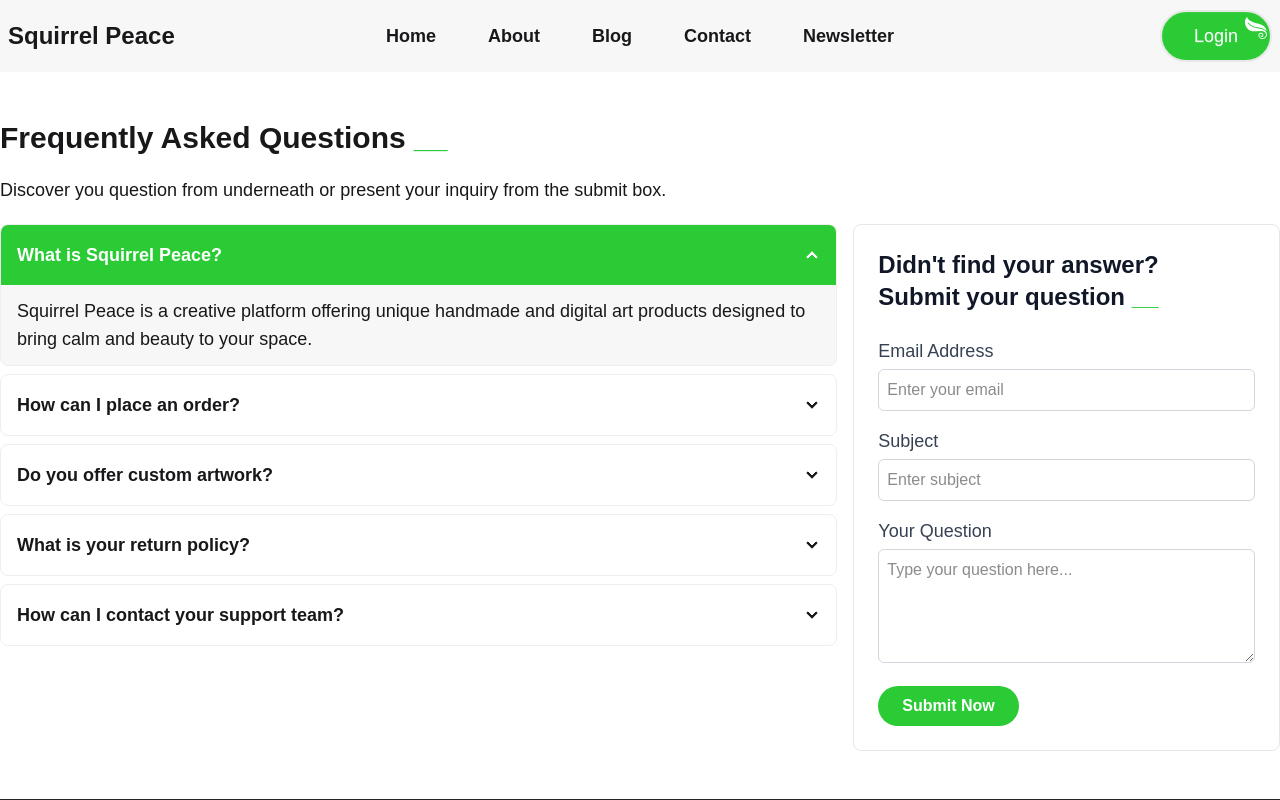
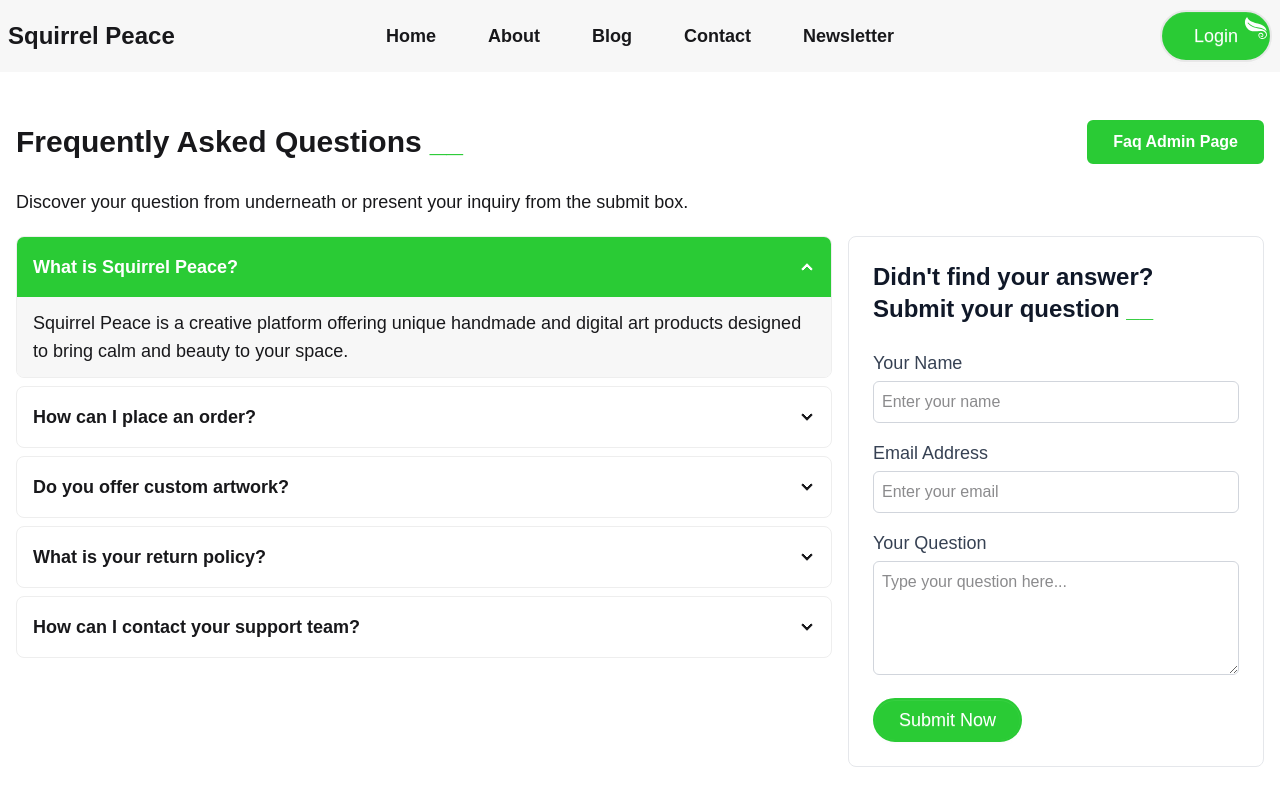
Before and after one commit to alshahrear/squirrel-peace-client, a React (Vite) app: page /faq in a window 1280 px wide. Shown: the top 800 px of the page. Built offline with nearby package versions, Linux system fonts and the light colour scheme; no server answers.

Commit message:
faq admin page done

```diff
--- a/src/Components/Layout/Footer/Footer.jsx
+++ b/src/Components/Layout/Footer/Footer.jsx
@@ -39,13 +39,16 @@ const Footer = () => {
                         <NavLink>-  <span className="inline-block transition-all duration-300 hover:-translate-x-1 hover:text-[#2acb35]"> Blog </span></NavLink>
                     </p>
                     <p className="text-[16px]">
-                        <NavLink>-  <span className="inline-block transition-all duration-300 hover:-translate-x-1 hover:text-[#2acb35]"> Contact Us</span></NavLink>
+                        <NavLink to="/contact">-  <span className="inline-block transition-all duration-300 hover:-translate-x-1 hover:text-[#2acb35]"> Contact Us</span></NavLink>
                     </p>
                     <p className="text-[16px]">
                         <NavLink to="/faq">-  <span className="inline-block transition-all duration-300 hover:-translate-x-1 hover:text-[#2acb35]"> FAQ</span></NavLink>
                     </p>
                     <p className="text-[16px]">
                         <NavLink to="/testimonialsAdmin">-  <span className="inline-block transition-all duration-300 hover:-translate-x-1 hover:text-[#2acb35]">Testimonials Admin</span></NavLink>
+                    </p>
+                    <p className="text-[16px]">
+                        <NavLink to="/faqAdmin">-  <span className="inline-block transition-all duration-300 hover:-translate-x-1 hover:text-[#2acb35]">Faq Admin</span></NavLink>
                     </p>
                     <div className="space-y-2 border-t-3 border-t-[#2acb35] pt-3">
                         <p className="link-hover text-[16px] hover:text-[#2acb35]">
--- a/src/Components/Layout/Google/GoogleLogin.jsx
+++ b/src/Components/Layout/Google/GoogleLogin.jsx
@@ -2,6 +2,7 @@ import { GoogleAuthProvider, signInWithPopup } from "firebase/auth";
 import { FcGoogle } from "react-icons/fc";
 import { useLocation, useNavigate } from "react-router-dom";
 import { auth } from "../../Firebase/firebase.config";
+import toast from "react-hot-toast";
 
 const GoogleLogin = () => {
     const googleProvider = new GoogleAuthProvider();
@@ -16,6 +17,10 @@ const GoogleLogin = () => {
                 console.log(result.user);
                 const redirectPath = location.state?.from?.pathname || "/";
                 // console.log("Redirecting to:", redirectPath);
+                toast.success("Welcome back! You've logged in successfully.", {
+                                    position: "top-right",
+                                    autoClose: 3000,
+                                });
                 navigate(redirectPath);
             })
             .catch(error => {
--- a/src/Components/Pages/Faq/Faq.jsx
+++ b/src/Components/Pages/Faq/Faq.jsx
@@ -1,9 +1,59 @@
+import { NavLink } from "react-router-dom";
+import Swal from "sweetalert2";
 
 const Faq = () => {
+  const handlefaq = (e) => {
+    e.preventDefault();
+    const form = e.target;
+
+    const name = form.name.value;
+    const email = form.email.value;
+    const question = form.question.value;
+    const addfaq = { name, email, question };
+
+    fetch("http://localhost:5000/faqs", {
+      method: "POST",
+      headers: {
+        "content-type": "application/json",
+      },
+      body: JSON.stringify(addfaq),
+    })
+      .then((res) => res.json())
+      .then((data) => {
+        if (data.insertedId) {
+          Swal.fire({
+            position: "top-end",
+            icon: "success",
+            title:
+              "Thanks for your question! Our team will check it and reply to your email shortly.",
+            showConfirmButton: false,
+            timer: 2500,
+          });
+          form.reset();
+        }
+      });
+  };
+
   return (
-        <div className="my-12 max-w-screen-xl mx-auto">
-            <h1 className="text-3xl font-bold">Frequently Asked Questions <span className="text-[#2acb35]">__</span></h1>
-            <p className="text-lg font-medium my-5 ">Discover you question from underneath or present your inquiry from the submit box.</p>
+    <div className="my-12 max-w-screen-xl mx-auto px-4">
+      {/* Header with Button */}
+      <div className="flex items-center justify-between flex-wrap mb-6">
+        <h1 className="text-3xl font-bold flex items-center gap-2">
+          Frequently Asked Questions <span className="text-[#2acb35]">__</span>
+        </h1>
+        <NavLink to="/faqAdmin">
+          <button className="relative overflow-hidden px-6 py-2 text-white font-semibold bg-[#2acb35] border-2 border-[#2acb35] rounded-md transition-colors duration-300 group">
+            <span className="relative z-10 transition-colors duration-300 group-hover:text-[#404040]">
+              Faq Admin Page
+            </span>
+            <span className="absolute left-0 top-0 h-full w-0 bg-white transition-all duration-500 ease-out group-hover:w-full z-0"></span>
+          </button>
+        </NavLink>
+      </div>
+
+      <p className="text-lg font-medium my-5">
+        Discover your question from underneath or present your inquiry from the submit box.
+      </p>
 
       <div className="flex flex-wrap">
         <style jsx>{`
@@ -19,10 +69,12 @@ const Faq = () => {
         `}</style>
 
         {/* FAQ Section */}
-  <div className="w-2/3 pr-4">
+        <div className="w-full md:w-2/3 pr-0 md:pr-4">
           <div className="collapse collapse-arrow bg-base-100 border border-base-300">
             <input type="radio" name="my-accordion-2" defaultChecked />
-      <div className="collapse-title text-lg font-semibold">What is Squirrel Peace?</div>
+            <div className="collapse-title text-lg font-semibold">
+              What is Squirrel Peace?
+            </div>
             <div className="collapse-content text-lg font-medium">
               Squirrel Peace is a creative platform offering unique handmade and digital art products designed to bring calm and beauty to your space.
             </div>
@@ -30,7 +82,9 @@ const Faq = () => {
 
           <div className="collapse collapse-arrow bg-base-100 border border-base-300 mt-2">
             <input type="radio" name="my-accordion-2" />
-      <div className="collapse-title text-lg font-semibold">How can I place an order?</div>
+            <div className="collapse-title text-lg font-semibold">
+              How can I place an order?
+            </div>
             <div className="collapse-content text-lg font-medium">
               Simply browse our catalog, add items to your cart, and proceed to checkout using your preferred payment method.
             </div>
@@ -38,14 +92,19 @@ const Faq = () => {
 
           <div className="collapse collapse-arrow bg-base-100 border border-base-300 mt-2">
             <input type="radio" name="my-accordion-2" />
-      <div className="collapse-title text-lg font-semibold">Do you offer custom artwork?</div>
+            <div className="collapse-title text-lg font-semibold">
+              Do you offer custom artwork?
+            </div>
             <div className="collapse-content text-lg font-medium">
               Yes! We accept custom orders. You can contact us with your idea and we'll work with you to bring it to life.
             </div>
           </div>
+
           <div className="collapse collapse-arrow bg-base-100 border border-base-300 mt-2">
             <input type="radio" name="my-accordion-2" />
-      <div className="collapse-title text-lg font-semibold">What is your return policy?</div>
+            <div className="collapse-title text-lg font-semibold">
+              What is your return policy?
+            </div>
             <div className="collapse-content text-lg font-medium">
               We accept returns within 7 days of delivery for damaged or incorrect products. Please read our full return policy before placing your order.
             </div>
@@ -53,7 +112,9 @@ const Faq = () => {
 
           <div className="collapse collapse-arrow bg-base-100 border border-base-300 mt-2">
             <input type="radio" name="my-accordion-2" />
-      <div className="collapse-title text-lg font-semibold">How can I contact your support team?</div>
+            <div className="collapse-title text-lg font-semibold">
+              How can I contact your support team?
+            </div>
             <div className="collapse-content text-lg font-medium">
               You can reach us through our contact form or email us directly at support@squirrelpeace.com. We typically respond within 24 hours.
             </div>
@@ -61,45 +122,50 @@ const Faq = () => {
         </div>
 
         {/* Question Submission Form */}
-  <div className="w-1/3 p-6 border border-gray-200 rounded-lg bg-white">
+        <div className="w-full md:w-1/3 mt-8 md:mt-0 p-6 border border-gray-200 rounded-lg bg-white">
           <h2 className="text-2xl font-bold text-gray-900 mb-6">
             Didn't find your answer? <br /> Submit your question <span className="text-[#2acb35]">__</span>
           </h2>
-    <form className="space-y-4">
+          <form onSubmit={handlefaq} className="space-y-4">
+            <div>
+              <label className="block text-lg font-medium text-gray-700 mb-1">Your Name</label>
+              <input
+                type="text"
+                name="name"
+                required
+                className="w-full border border-gray-300 rounded-md p-2 focus:outline-none focus:ring-2 focus:ring-green-400"
+                placeholder="Enter your name"
+              />
+            </div>
             <div>
               <label className="block text-lg font-medium text-gray-700 mb-1">Email Address</label>
               <input
                 type="email"
+                name="email"
+                required
                 className="w-full border border-gray-300 rounded-md p-2 focus:outline-none focus:ring-2 focus:ring-green-400"
                 placeholder="Enter your email"
-        />
-      </div>
-      <div>
-        <label className="block text-lg font-medium text-gray-700 mb-1">Subject</label>
-        <input
-          type="text"
-          className="w-full border border-gray-300 rounded-md p-2 focus:outline-none focus:ring-2 focus:ring-green-400"
-          placeholder="Enter subject"
               />
             </div>
             <div>
               <label className="block text-lg font-medium text-gray-700 mb-1">Your Question</label>
               <textarea
                 rows="4"
+                name="question"
+                required
                 className="w-full border border-gray-300 rounded-md p-2 focus:outline-none focus:ring-2 focus:ring-green-400"
                 placeholder="Type your question here..."
               ></textarea>
             </div>
             <button
               type="submit"
-        className=" bg-[#2acb35] text-white font-semibold py-2 px-6 rounded-full  transition duration-300"
+              className="btn px-6 py-5 text-lg font-medium rounded-full text-white bg-[#2acb35] hover:bg-white hover:text-[#2acb35] border-2 border-[#2acb35]"
             >
               Submit Now
             </button>
           </form>
         </div>
       </div>
-
     </div>
   );
 };
--- /dev/null
+++ b/src/Components/Pages/FaqAdmin/FaqAdmin.jsx
@@ -0,0 +1,77 @@
+import { useEffect, useState } from "react";
+import FaqQus from "./FaqQus";
+import { NavLink } from "react-router-dom";
+
+const FaqAdmin = () => {
+    const [faqs, setFaqs] = useState([]);
+
+    useEffect(() => {
+        fetch('http://localhost:5000/faqs')
+            .then(res => res.json())
+            .then(data => setFaqs(data))
+            .catch(error => console.error("Error loading FAQs:", error));
+    }, []);
+
+    return (
+        <div className="my-12 max-w-screen-xl mx-auto px-4">
+            <div className="text-center space-y-3 mb-8">
+                <h1 className="text-3xl font-bold">
+                    Welcome <i className="text-[#2acb35]">Shishir Rayhan</i> to the FAQ Administration Panel
+                </h1>
+                <p className="text-lg text-gray-700 font-medium">
+                    This is a list of users who couldn't find their question in our FAQ section and decided to submit their own. <br />
+                    Here are their submitted questions.
+                </p>
+                <NavLink to="/faq">
+                    <button className="relative overflow-hidden px-6 py-2 text-white font-semibold bg-[#2acb35] border-2 border-[#2acb35] rounded-md transition-colors duration-300 group">
+                        <span className="relative z-10 transition-colors duration-300 group-hover:text-[#404040]">
+                            Go To Faq Page
+                        </span>
+                        <span className="absolute left-0 top-0 h-full w-0 bg-white transition-all duration-500 ease-out group-hover:w-full z-0"></span>
+                    </button>
+                </NavLink>
+            </div>
+
+            <div className="mb-4 text-right pr-3 text-2xl font-semibold text-gray-800">
+                Total Question: <span className="text-[#2acb35]">{faqs.length}</span>
+            </div>
+
+            <div className="overflow-x-auto shadow-md rounded-lg">
+                <table className="table-auto w-full text-left border-collapse">
+                    <thead>
+                        <tr className="bg-[#2acb35] text-white text-xl">
+                            <th className="py-3 px-4">#</th>
+                            <th className="py-3 px-4">Name</th>
+                            <th className="py-3 px-4">Email</th>
+                            <th className="py-3 px-4">Question</th>
+                            <th className="py-3 px-4 text-center">Check</th>
+                        </tr>
+                    </thead>
+                    <tbody className="divide-y divide-gray-200">
+                        {
+                            faqs.length > 0 ? (
+                                faqs.map((faq, index) => (
+                                    <FaqQus
+                                        key={faq._id}
+                                        faq={faq}
+                                        index={index}
+                                        setFaqs={setFaqs}
+                                        faqs={faqs}
+                                    />
+                                ))
+                            ) : (
+                                <tr>
+                                    <td colSpan="5" className="text-center py-6 text-gray-500">
+                                        No submitted questions found.
+                                    </td>
+                                </tr>
+                            )
+                        }
+                    </tbody>
+                </table>
+            </div>
+        </div>
+    );
+};
+
+export default FaqAdmin;
--- /dev/null
+++ b/src/Components/Pages/FaqAdmin/FaqQus.jsx
@@ -0,0 +1,59 @@
+import { LuMessageCircleX } from "react-icons/lu";
+import Swal from "sweetalert2";
+
+const FaqQus = ({ faq, index, setFaqs, faqs }) => {
+    const { _id, name, email, question } = faq;
+
+    const handleFaqDelete = () => {
+        Swal.fire({
+            title: "Are you sure to delete it?",
+            text: "You won't be able to revert this!",
+            icon: "warning",
+            showCancelButton: true,
+            confirmButtonColor: "#2acb35",
+            cancelButtonColor: "#d33",
+            confirmButtonText: "Yes, delete it!"
+        }).then((result) => {
+            if (result.isConfirmed) {
+                fetch(`http://localhost:5000/faqs/${_id}`, {
+                    method: 'DELETE',
+                })
+                    .then(res => res.json())
+                    .then(data => {
+                        if (data.deletedCount > 0) {
+                            // ✅ Remove deleted FAQ from state
+                            const remainingFaqs = faqs.filter(item => item._id !== _id);
+                            setFaqs(remainingFaqs);
+
+                            Swal.fire({
+                                position: "top-end",
+                                icon: "success",
+                                title: `${name}'s faq question has been deleted`,
+                                showConfirmButton: false,
+                                timer: 1500
+                            });
+                        }
+                    });
+            }
+        });
+    };
+
+    return (
+        <tr className="odd:bg-white even:bg-gray-100 transition-all duration-200">
+            <td className="py-4 px-4 font-semibold text-gray-700">{index + 1}</td>
+            <td className="py-4 px-4 text-lg font-bold text-gray-800">{name}</td>
+            <td className="py-4 px-4 text-lg text-gray-700">{email}</td>
+            <td className="py-4 px-4 text-lg text-gray-700 w-2/4">{question}</td>
+            <td className="py-4 px-4 text-center">
+                <button
+                    onClick={handleFaqDelete}
+                    className="btn bg-[#2acb35] hover:bg-[#25b22f] text-white p-2 rounded-full"
+                >
+                    <LuMessageCircleX className="text-2xl" />
+                </button>
+            </td>
+        </tr>
+    );
+};
+
+export default FaqQus;
--- a/src/Components/Pages/Home/Testimonials/TestimonialsAdmin.jsx
+++ b/src/Components/Pages/Home/Testimonials/TestimonialsAdmin.jsx
@@ -3,6 +3,7 @@ import { NavLink } from 'react-router-dom';
 import Swal from 'sweetalert2'
 
 const TestimonialsAdmin = () => {
+
     const handleTestimonial = e => {
         e.preventDefault();
         const form = e.target;
--- a/src/Components/Pages/Register/Register.jsx
+++ b/src/Components/Pages/Register/Register.jsx
@@ -148,7 +148,7 @@ const Register = () => {
                             {renderItem(checkStatus.upper, "At least one uppercase letter")}
                             {renderItem(checkStatus.lower, "At least one lowercase letter")}
                             {renderItem(checkStatus.number, "At least one number")}
-                            {renderItem(checkStatus.special, "At least one special character")}
+                            {renderItem(checkStatus.special, "At least one special character such as ( @#$%^&*? )")}
                         </ul>
                         <button
                             type="submit"
```
Also changed, not shown: src/Routes/Router.jsx (+7 -1 lines). Lines whose indentation alone changed are shown as unchanged.
